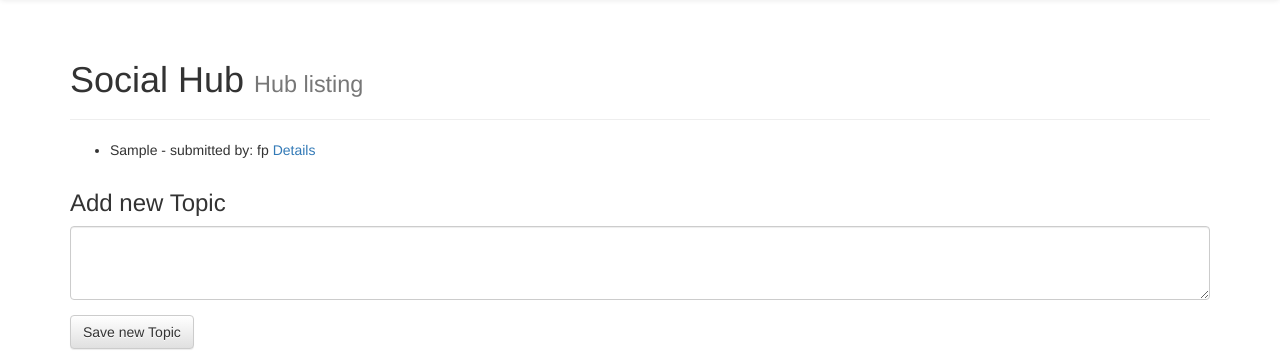
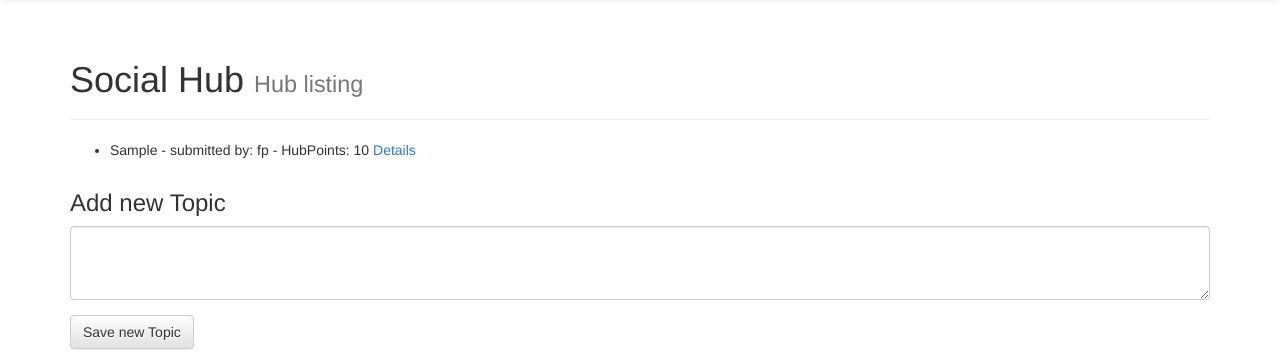
Before and after one commit to Erikfj/socialhub, a Django app: page /hubs/ in a window 1280 px wide. Shown: the part 52-406 px from the top of the page. Run offline with Django 3.2, Linux system fonts and the light colour scheme; data comes from the database, SQL or seed files in the repository; tables that the repository leaves empty hold one stand-in row (values such as "Sample post"); parts of the project's set-up code (start-up, migrations or seed data) failed here and were passed over; some libraries are stand-ins or nearby versions.

Commit message:
modified listing to also show points per message.

```diff
--- a/socialhub/hubs/templates/hubs/hub_listing.html
+++ b/socialhub/hubs/templates/hubs/hub_listing.html
@@ -8,6 +8,8 @@
                 {{ hub.topic }}
                 - submitted by:
                 {{ hub.username }}
+                - HubPoints:
+                {{ hub.hubpoints }}
                 <a href="{% url 'hub_details' hub.id %}">Details</a>
             </li>
         {% endfor %}
```
